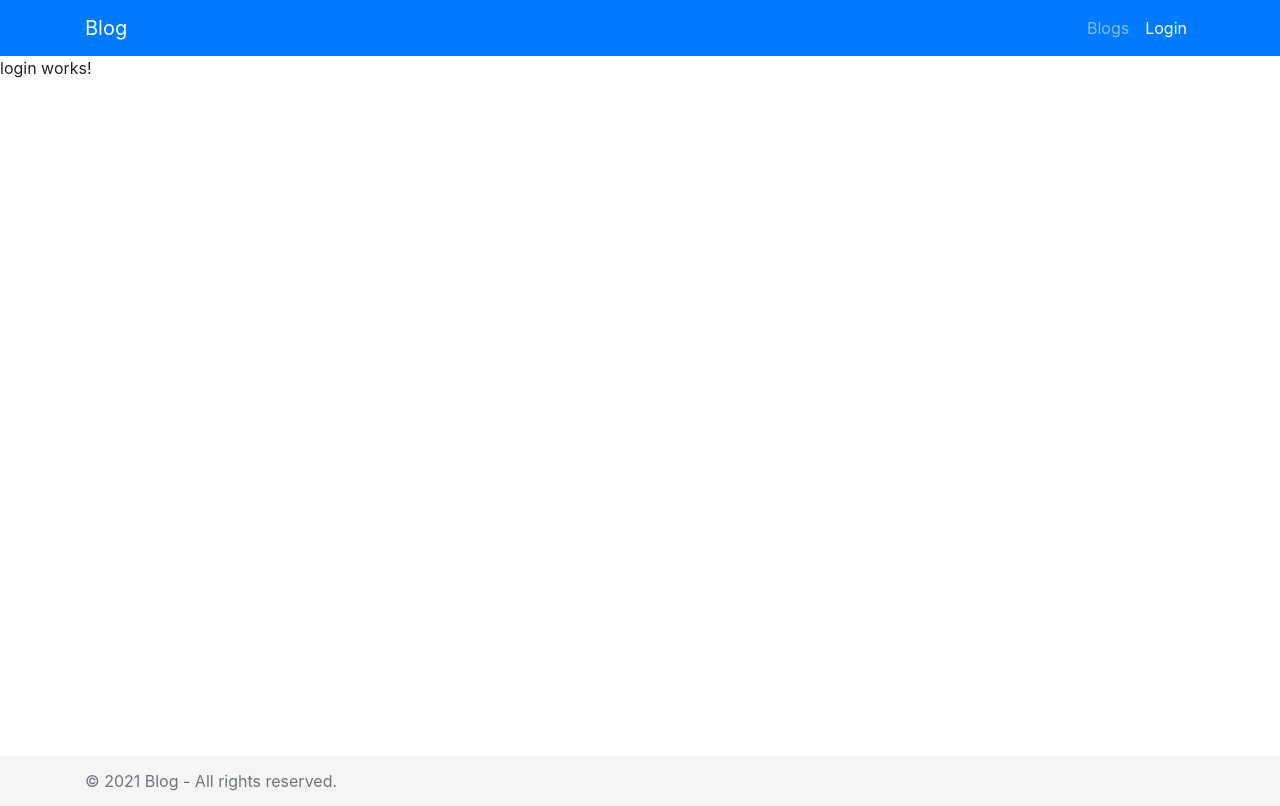
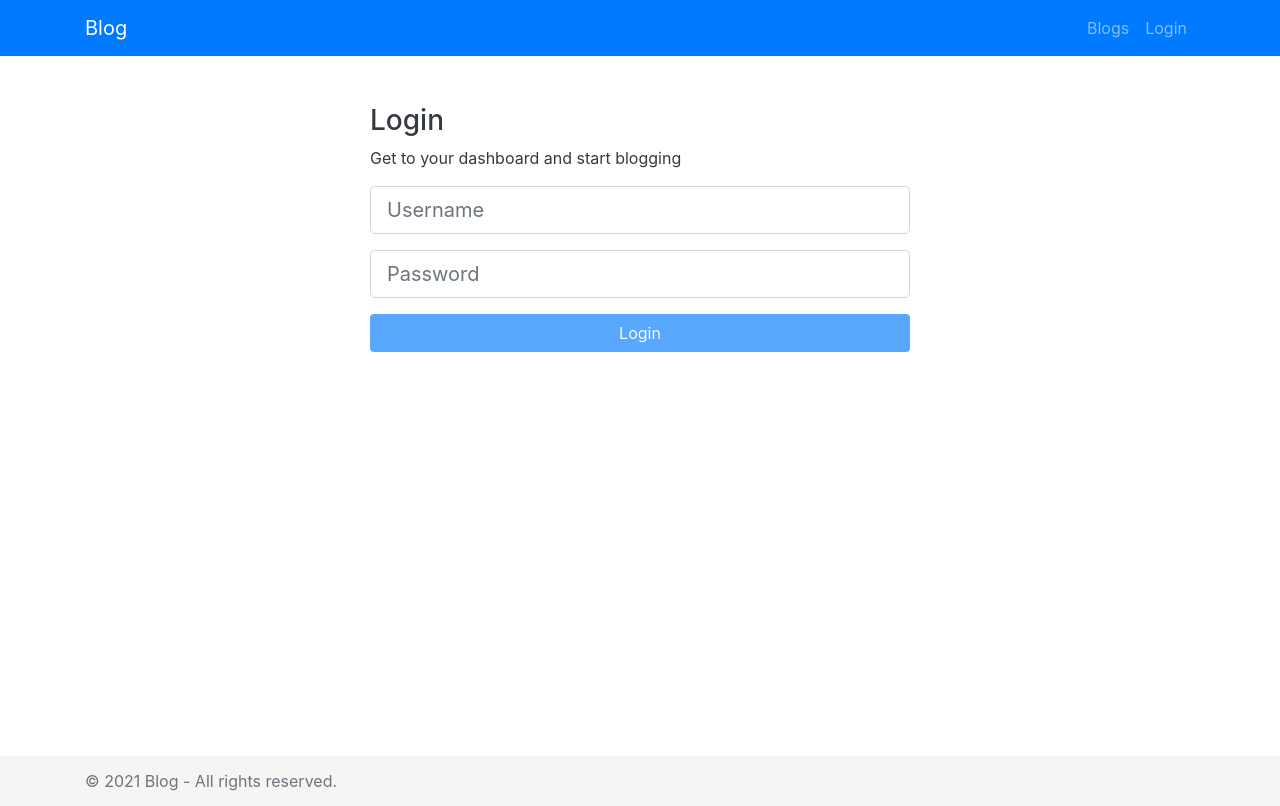
Before and after one commit to mahmmoudkinawy/Blog, an Angular app in the folder Blog-UI/: page /login in a window 1280 px wide. Built offline with nearby package versions, Linux system fonts and the light colour scheme.

Commit message:
add login UI & bug fixed

```diff
--- a/Blog-UI/src/app/app.module.ts
+++ b/Blog-UI/src/app/app.module.ts
@@ -2,6 +2,7 @@
 import { NgModule } from '@angular/core';
 import { HttpClientModule, HTTP_INTERCEPTORS } from '@angular/common/http';
 import { BrowserAnimationsModule } from '@angular/platform-browser/animations';
+import { FormsModule, ReactiveFormsModule } from '@angular/forms';
 
 import { ToastrModule } from 'ngx-toastr';
 import { BsDropdownModule } from 'ngx-bootstrap/dropdown';
@@ -53,6 +54,8 @@
     AppRoutingModule,
     BrowserAnimationsModule,
     HttpClientModule,
+    FormsModule,
+    ReactiveFormsModule,
     ToastrModule.forRoot({
       positionClass: 'toast-bottom-right'
     }),
--- a/Blog-UI/src/app/components/login/login.component.html
+++ b/Blog-UI/src/app/components/login/login.component.html
@@ -1 +1,39 @@
-<p>login works!</p>
+<div class="container">
+    <div class="row">
+        <div class="col-md-6 offset-3 mt-5">
+
+            <h3 class="text-dark">Login</h3>
+            <p class="text-dark">Get to your dashboard and start blogging</p>
+
+            <form [formGroup]="loginForm" (ngSubmit)="onSubmit()">
+
+                <div class="form-group">
+                    <input type="text" class="form-control form-control-lg" [ngClass]="{'is-invalid': hasErrors('username') && isTouched('username'),'is-valid': !hasErrors('username') && isTouched('username')}" formControlName="username" placeholder="Username">
+
+                    <div *ngIf="hasError('username', 'required')" class="invalid-feedback">
+                        Username required
+                    </div>
+                    <div *ngIf="hasError('username', 'minlength') || hasError('username','maxlength')" class="invalid-feedback">
+                        Must be between 5-20 characters
+                    </div>
+                </div>
+
+                <div class="form-group">
+                    <input type="password" class="form-control form-control-lg" [ngClass]="{'is-invalid': hasErrors('password') && isTouched('password'),'is-valid': !hasErrors('password') && isTouched('password')}" formControlName="password" placeholder="Password">
+
+                    <div *ngIf="hasError('password', 'required')" class="invalid-feedback">
+                        Password required
+                    </div>
+                    <div *ngIf="hasError('password', 'minlength') || hasError('password','maxlength')" class="invalid-feedback">
+                        Must be between 10-50 characters
+                    </div>
+                </div>
+
+
+                <button class="btn btn-block mb-3 bg-primary text-light" [disabled]="!loginForm.valid">Login</button>
+
+            </form>
+
+        </div>
+    </div>
+</div>
--- a/Blog-UI/src/app/components/login/login.component.ts
+++ b/Blog-UI/src/app/components/login/login.component.ts
@@ -1,4 +1,9 @@
 import { Component, OnInit } from '@angular/core';
+import { FormBuilder, FormGroup, Validators } from '@angular/forms';
+import { Router } from '@angular/router';
+import { ApplicationUserLogin } from 'src/app/models/account/application-user-login.model';
+
+import { AccountService } from 'src/app/services/account.service';
 
 @Component({
   selector: 'app-login',
@@ -7,9 +12,51 @@
 })
 export class LoginComponent implements OnInit {
 
-  constructor() { }
+  loginForm: FormGroup;
+
+  constructor(private accountService: AccountService, private router: Router, private formBuilder: FormBuilder) {
+    if(this.accountService.isLoggedIn) {
+      this.router.navigate(['/dashboard']);
+    }
+   }
 
   ngOnInit(): void {
+    this.loginForm = this.formBuilder.group({
+      username: [null, [
+        Validators.required,
+        Validators.minLength(5),
+        Validators.maxLength(20)]
+      ],
+      password: [null, [
+        Validators.required,
+        Validators.minLength(10),
+        Validators.maxLength(50)
+      ]]
+    });
+  }
+
+  isTouched(field: string) {
+    return this.loginForm.get(field).touched;
+  }
+
+  hasErrors(field: string) {
+    return this.loginForm.get(field).errors;
+  }
+
+  hasError(field: string, error: string) {
+    return !!this.loginForm.get(field).hasError(error);
+  }
+
+  onSubmit() {
+    let applicationUserLogin: ApplicationUserLogin = new ApplicationUserLogin(
+      this.loginForm.get('username').value,
+      this.loginForm.get('password').value
+    );
+
+    this.accountService.login(applicationUserLogin).subscribe(() => {
+      this.router.navigate(['/dashboard']);
+    });
+
   }
 
 }
--- a/Blog-UI/src/app/guards/auth.guard.ts
+++ b/Blog-UI/src/app/guards/auth.guard.ts
@@ -18,7 +18,7 @@
         return true;
       }
 
-      this.router.navigate(['/']);
+      // this.router.navigate(['/']);
       return false;
   }
 
--- a/Blog-UI/src/app/services/account.service.ts
+++ b/Blog-UI/src/app/services/account.service.ts
@@ -60,13 +60,11 @@
     return this.currentUserSubject$.value;
   }
 
-
   public isLoggedIn() {
     const currentUser = this.currentUserValue;
-    const isLoggedIn = currentUser && currentUser.token;
+    const isLoggedIn = !!currentUser && !!currentUser.token;
     return isLoggedIn;
   }
-
 
   logout() {
     localStorage.removeItem('blogLab-currentUser');
```
